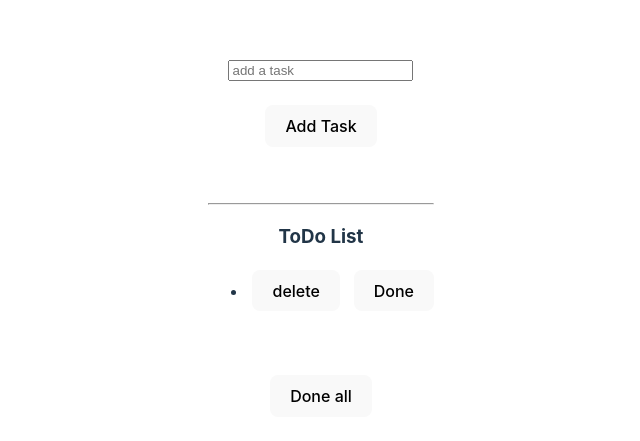
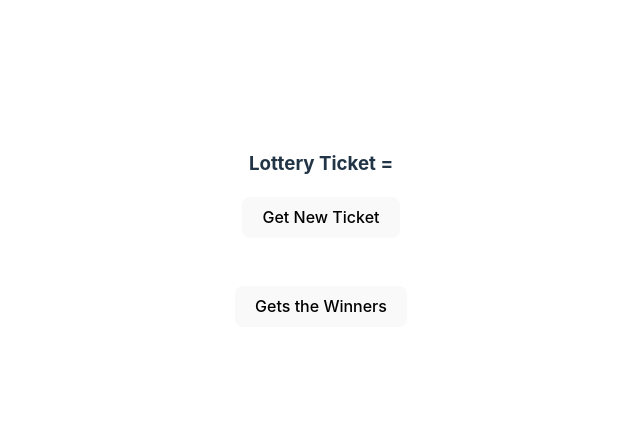
Before and after one commit to MAHRifat/Delta-web-development-course, a React (Vite) app in the folder React/objects_state/: page / in a window 1280 px wide. Shown: the part 163-604 px from the top of the page, without its empty margins (319-959 px from the left). Built offline with nearby package versions, Linux system fonts and the light colour scheme.

Commit message:
Lottery create by me

```diff
--- a/React/objects_state/src/App.jsx
+++ b/React/objects_state/src/App.jsx
@@ -1,4 +1,5 @@
 import './App.css'
+import Lottery from './Lottery'
 import LudoBoard from './LudoBoard'
 import ToDoList from './TodoList'
 function App() {
@@ -6,7 +7,8 @@ function App() {
   return (
     <>
     {/* <LudoBoard/>        */}
-    <ToDoList/>
+    {/* <ToDoList/> */}
+    <Lottery/>
     </>
   )
 }
--- /dev/null
+++ b/React/objects_state/src/Lottery.jsx
@@ -0,0 +1,52 @@
+import { useState } from "react"
+
+export default function Lottery(){
+    let[storeTicket, setStoreTicket] = useState([]);
+    let [newnum, setNewNum] = useState();
+    let [winners, setWinners] = useState([]);
+
+    function generateNewNum(){
+        let randomNumber = Math.floor(Math.random() * 900) + 100;
+        console.log(randomNumber);
+        setNewNum(randomNumber);
+        setStoreTicket((preTickets)=>{
+            // console.log(preTickets);
+            return(
+                [...preTickets, randomNumber]
+            );
+        });
+    };
+
+    function findWinner(){
+        return(
+            storeTicket.map((ticket)=> {
+                let hundreds = Math.floor(ticket / 100);
+                let tens = Math.floor((ticket % 100) / 10);
+                let units = ticket % 10;
+                let sumOfDigits = hundreds + tens + units;
+                console.log(sumOfDigits);
+                if(sumOfDigits == 15){
+                    setWinners([...winners, ticket]);
+                }
+            })
+        );
+    };
+    return(
+        <div>
+            <h3>Lottery Ticket = {newnum}</h3>
+            <button onClick={generateNewNum}>Get New Ticket</button>
+            <br /> <br /> <br />
+            <button onClick={findWinner}>Gets the Winners</button>
+
+            <ol>
+                {
+                    winners.map((ticket)=> (
+                        <li>
+                           <h4>{ticket}</h4>
+                        </li>
+                    ))
+                }
+            </ol>
+        </div>
+    )
+};
```
